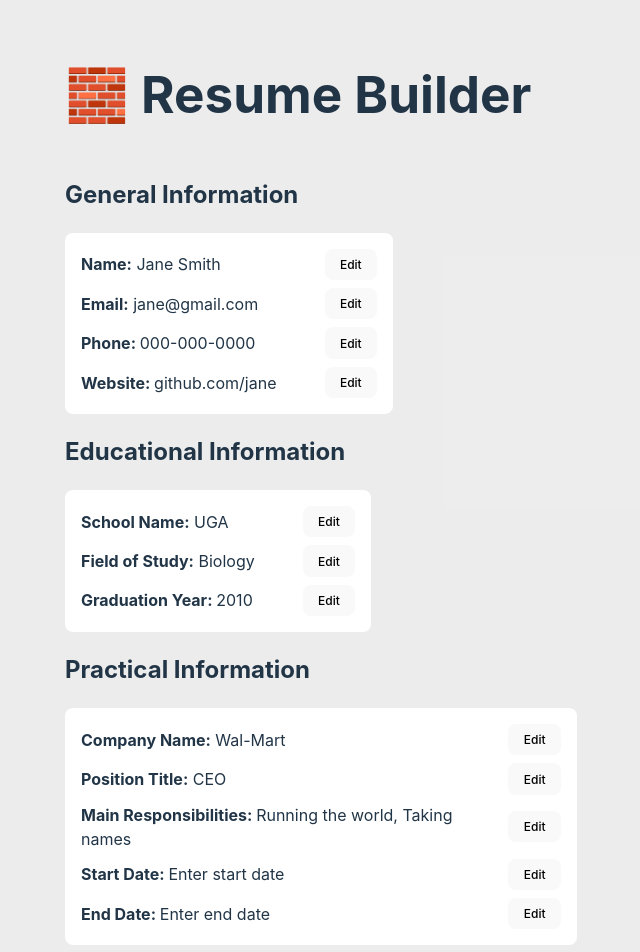
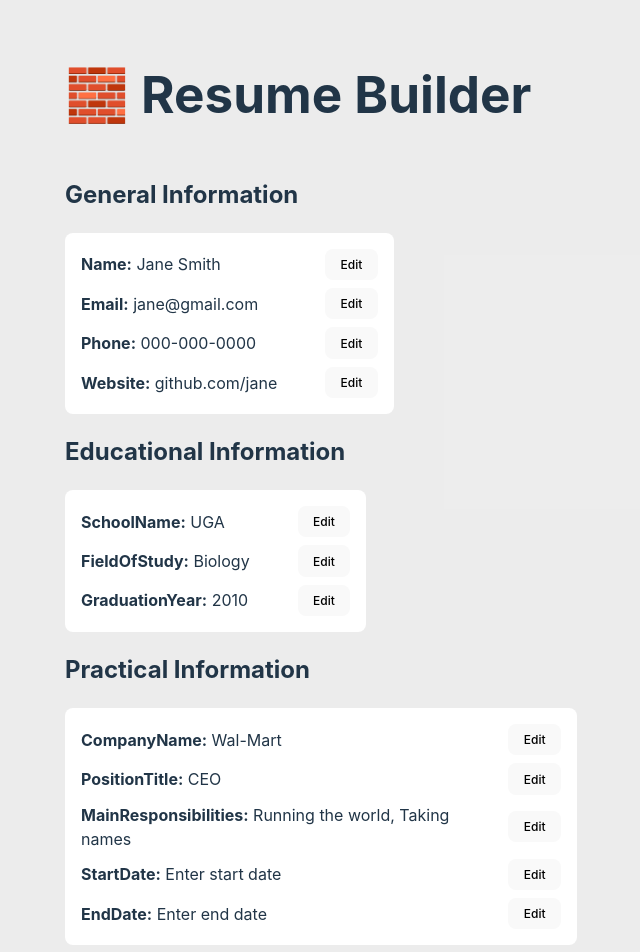
Before and after one commit to carisaelam/cv-app, a React (Vite) app: page / in a window 1280 px wide. Shown: the top 952 px of the page, without its empty margins (319-959 px from the left). Built offline with nearby package versions, Linux system fonts and the light colour scheme.

Commit message:
Refactor to use Object.keys.map

```diff
--- a/src/components/Educational.jsx
+++ b/src/components/Educational.jsx
@@ -16,15 +16,35 @@ export default function Educational() {
   });
 
   function handleEditButtonClick(field) {
-    console.log('running handleEditButtonClick, field', field);
     setIsVisible((prevState) => ({
       ...prevState,
       [field]: !prevState[field],
     }));
   }
 
-  function Button({ field }) {
   return (
+    <div>
+      <h2>Educational Information</h2>
+      <div className="educational__details__container">
+      {Object.keys(formData).map((field) => (
+          <div className="educational__item__container" key={field}>
+            <p className={`educational__${field}`}>
+              <strong>{`${field.charAt(0).toUpperCase() + field.slice(1)}:`}</strong>{' '}
+              {formData[field]}
+            </p>
+            <input
+              type="text"
+              className="educational__input"
+              placeholder={formData[field]}
+              value={formData[field]}
+              onChange={(e) =>
+                setFormData((prev) => ({
+                  ...prev,
+                  [field]: e.target.value,
+                }))
+              }
+              hidden={!isVisible[field]}
+            />
             <button
               onClick={() => handleEditButtonClick(field)}
               style={{
@@ -34,67 +54,8 @@ export default function Educational() {
             >
               {isVisible[field] ? 'Done' : 'Edit'}
             </button>
-    );
-  }
-
-  return (
-    <div>
-      <h2>Educational Information</h2>
-      <div className="educational__details__container">
-        <div className="educational__item__container">
-          <p className="educational__company__name">
-            <strong>School Name:</strong> {formData.schoolName}
-          </p>
-          <input
-            type="text"
-            className="educational__input"
-            placeholder={formData.schoolName}
-            onChange={(e) =>
-              setFormData((prev) => ({ ...prev, schoolName: e.target.value }))
-            }
-            hidden={!isVisible['schoolName']}
-          />
-          <Button field={'schoolName'} />
           </div>
-
-        <div className="educational__item__container">
-          <p className="educational__position__title">
-            <strong>Field of Study:</strong> {formData.fieldOfStudy}
-          </p>
-          <input
-            type="text"
-            className="educational__input"
-            placeholder={formData.fieldOfStudy}
-            onChange={(e) =>
-              setFormData((prev) => ({
-                ...prev,
-                fieldOfStudy: e.target.value,
-              }))
-            }
-            hidden={!isVisible['fieldOfStudy']}
-          />
-          <Button field={'fieldOfStudy'} />
-        </div>
-
-        <div className="educational__item__container">
-          <p className="educational__main__responsibilities">
-            <strong>Graduation Year: </strong>
-            {formData.graduationYear}
-          </p>
-          <input
-            type="text"
-            className="educational__input"
-            placeholder={formData.graduationYear}
-            onChange={(e) =>
-              setFormData((prev) => ({
-                ...prev,
-                graduationYear: e.target.value,
-              }))
-            }
-            hidden={!isVisible['graduationYear']}
-          />
-          <Button field={'graduationYear'} />
-        </div>
+        ))}
       </div>
     </div>
   );
--- a/src/components/General.jsx
+++ b/src/components/General.jsx
@@ -18,15 +18,35 @@ export default function General() {
   });
 
   function handleEditButtonClick(field) {
-    console.log('running handleEditButtonClick, field', field);
     setIsVisible((prevState) => ({
       ...prevState,
       [field]: !prevState[field],
     }));
   }
 
-  function Button({ field }) {
   return (
+    <div>
+      <h2>General Information</h2>
+      <div className="general__details__container">
+        {Object.keys(formData).map((field) => (
+          <div className="general__item__container" key={field}>
+            <p className={`general__${field}`}>
+              <strong>{`${field.charAt(0).toUpperCase() + field.slice(1)}:`}</strong>{' '}
+              {formData[field]}
+            </p>
+            <input
+              type="text"
+              className="general__input"
+              placeholder={formData[field]}
+              value={formData[field]}
+              onChange={(e) =>
+                setFormData((prev) => ({
+                  ...prev,
+                  [field]: e.target.value,
+                }))
+              }
+              hidden={!isVisible[field]}
+            />
             <button
               onClick={() => handleEditButtonClick(field)}
               style={{
@@ -34,94 +54,10 @@ export default function General() {
                 color: isVisible[field] ? 'white' : '',
               }}
             >
-        {isVisible['name'] ? 'Done' : 'Edit'}
-      </button>
-    );
-  }
-
-  return (
-    <div>
-      <h2>General Information</h2>
-      <div className="general__details__container">
-        <div className="general__item__container">
-          <p className="general__name">
-            <strong>Name:</strong> {formData.name}
-          </p>
-          <input
-            type="text"
-            className="general__input"
-            placeholder={formData.name}
-            onChange={(e) =>
-              setFormData((prev) => ({ ...prev, name: e.target.value }))
-            }
-            hidden={!isVisible['name']}
-          />
-          <Button field={'name'} />
-        </div>
-
-        <div className="general__item__container">
-          <p className="general__email">
-            <strong>Email:</strong> {formData.email}
-          </p>
-          <input
-            type="text"
-            className="general__input"
-            placeholder={formData.email}
-            onChange={(e) =>
-              setFormData((prev) => ({ ...prev, email: e.target.value }))
-            }
-            hidden={!isVisible['email']}
-          />
-          <Button field={'email'} />
-        </div>
-        <div className="general__item__container">
-          <p className="general__phone">
-            <strong>Phone: </strong>
-            {formData.phone}
-          </p>
-          <input
-            type="text"
-            className="general__input"
-            placeholder={formData.phone}
-            onChange={(e) =>
-              setFormData((prev) => ({ ...prev, phone: e.target.value }))
-            }
-            hidden={!isVisible['phone']}
-          />
-          <button
-            onClick={() => handleEditButtonClick('phone')}
-            style={{
-              backgroundColor: isVisible['phone'] ? 'green' : '',
-              color: isVisible['phone'] ? 'white' : '',
-            }}
-          >
-            {isVisible['phone'] ? 'Done' : 'Edit'}
+              {isVisible[field] ? 'Done' : 'Edit'}
             </button>
           </div>
-        <div className="general__item__container">
-          <p className="general__website">
-            <strong>Website: </strong>
-            {formData.website}
-          </p>
-          <input
-            type="text"
-            className="general__input"
-            placeholder={formData.website}
-            onChange={(e) =>
-              setFormData((prev) => ({ ...prev, website: e.target.value }))
-            }
-            hidden={!isVisible['website']}
-          />
-          <button
-            onClick={() => handleEditButtonClick('website')}
-            style={{
-              backgroundColor: isVisible['website'] ? 'green' : '',
-              color: isVisible['website'] ? 'white' : '',
-            }}
-          >
-            {isVisible['website'] ? 'Done' : 'Edit'}
-          </button>
-        </div>
+        ))}
       </div>
     </div>
   );
--- a/src/components/Practical.jsx
+++ b/src/components/Practical.jsx
@@ -27,8 +27,31 @@ export default function Practical() {
     }));
   }
 
-  function Button({ field }) {
   return (
+    <div>
+      <h2>Practical Information</h2>
+      <div className="practical__details__container">
+        {Object.keys(formData).map((field) => (
+          <div className="practical__item__container" key={field}>
+            <p className={`practical__${field}`}>
+              <strong>{`${field.charAt(0).toUpperCase() + field.slice(1)}:`}</strong>{' '}
+              {formData[field]}
+            </p>
+            <input
+              type={
+                field === 'startDate' || field === 'endDate' ? 'date' : 'text'
+              }
+              className="practical__input"
+              placeholder={formData[field]}
+              value={formData[field]}
+              onChange={(e) =>
+                setFormData((prev) => ({
+                  ...prev,
+                  [field]: e.target.value,
+                }))
+              }
+              hidden={!isVisible[field]}
+            />
             <button
               onClick={() => handleEditButtonClick(field)}
               style={{
@@ -38,99 +61,8 @@ export default function Practical() {
             >
               {isVisible[field] ? 'Done' : 'Edit'}
             </button>
-    );
-  }
-
-  return (
-    <div>
-      <h2>Practical Information</h2>
-      <div className="practical__details__container">
-        <div className="practical__item__container">
-          <p className="practical__company__name">
-            <strong>Company Name:</strong> {formData.companyName}
-          </p>
-          <input
-            type="text"
-            className="practical__input"
-            placeholder={formData.companyName}
-            onChange={(e) =>
-              setFormData((prev) => ({ ...prev, companyName: e.target.value }))
-            }
-            hidden={!isVisible['companyName']}
-          />
-          <Button field={'companyName'} />
           </div>
-
-        <div className="practical__item__container">
-          <p className="practical__position__title">
-            <strong>Position Title:</strong> {formData.positionTitle}
-          </p>
-          <input
-            type="text"
-            className="practical__input"
-            placeholder={formData.positionTitle}
-            onChange={(e) =>
-              setFormData((prev) => ({
-                ...prev,
-                positionTitle: e.target.value,
-              }))
-            }
-            hidden={!isVisible['positionTitle']}
-          />
-          <Button field={'positionTitle'} />
-        </div>
-        <div className="practical__item__container">
-          <p className="practical__main__responsibilities">
-            <strong>Main Responsibilities: </strong>
-            {formData.mainResponsibilities}
-          </p>
-          <input
-            type="text"
-            className="practical__input"
-            placeholder={formData.mainResponsibilities}
-            onChange={(e) =>
-              setFormData((prev) => ({
-                ...prev,
-                mainResponsibilities: e.target.value,
-              }))
-            }
-            hidden={!isVisible['mainResponsibilities']}
-          />
-          <Button field={'mainResponsibilities'} />
-        </div>
-        <div className="practical__item__container">
-          <p className="practical__start__date">
-            <strong>Start Date: </strong>
-            {formData.startDate}
-          </p>
-          <input
-            type="date"
-            className="practical__input"
-            placeholder={formData.startDate}
-            onChange={(e) =>
-              setFormData((prev) => ({ ...prev, startDate: e.target.value }))
-            }
-            hidden={!isVisible['startDate']}
-          />
-          <Button field={'startDate'} />
-        </div>
-
-        <div className="practical__item__container">
-          <p className="practical__end__date">
-            <strong>End Date: </strong>
-            {formData.endDate}
-          </p>
-          <input
-            type="date"
-            className="practical__input"
-            placeholder={formData.endDate}
-            onChange={(e) =>
-              setFormData((prev) => ({ ...prev, endDate: e.target.value }))
-            }
-            hidden={!isVisible['endDate']}
-          />
-          <Button field={'endDate'} />
-        </div>
+        ))}
       </div>
     </div>
   );
```
Lines whose indentation alone changed are shown as unchanged.
